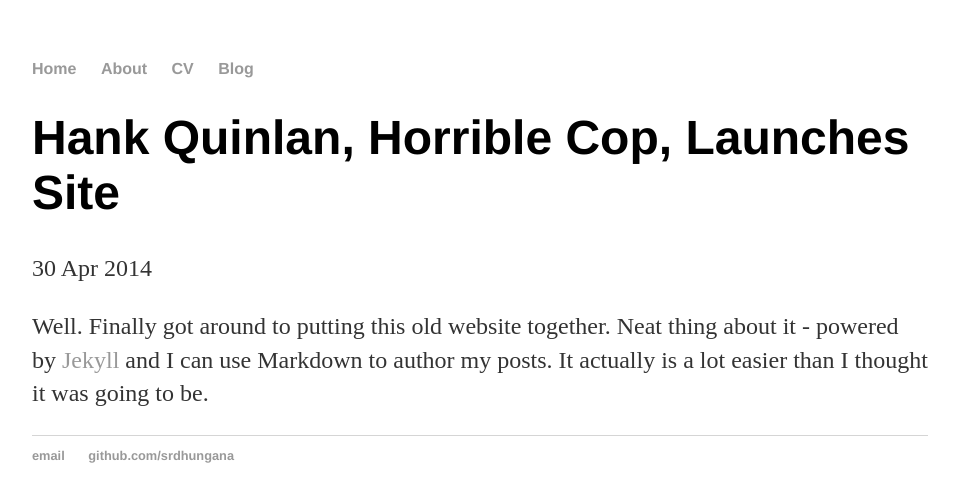
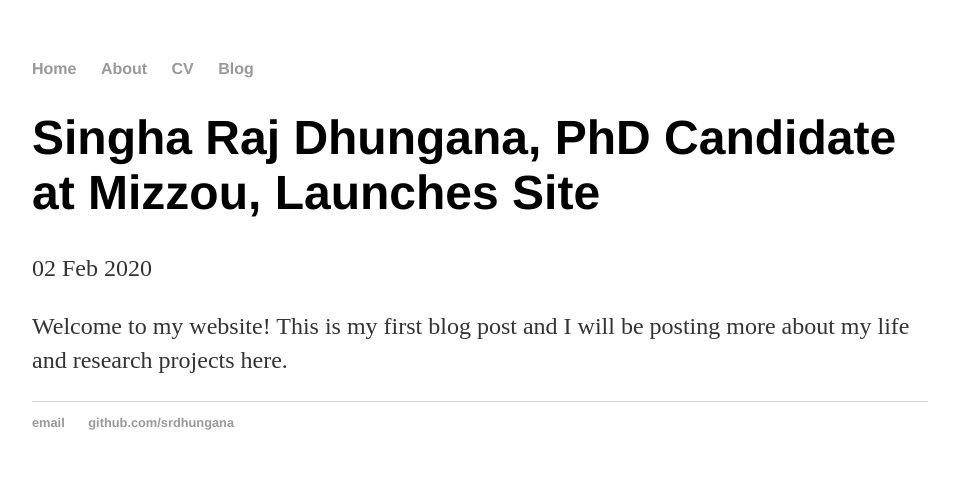
Before and after one commit to srdhungana/dnasingha.github.io, a Jekyll site: the page built from _posts/2020-02-02-Singha-site-launched.md, in a window 1280 px wide. Shown: the top 502 px of the page, without its empty margins (160-1119 px from the left). Built offline with Jekyll 4.4.1, drawn with Linux system fonts in a browser that asks for light colours.

Commit message:
Update 2020-02-02-Singha-site-launched.md
Introductory Site

```diff
--- a/_posts/2020-02-02-Singha-site-launched.md
+++ b/_posts/2020-02-02-Singha-site-launched.md
@@ -1,7 +1,7 @@
 ---
 layout: post
-title: "Hank Quinlan, Horrible Cop, Launches Site"
-date: 2014-04-30
+title: "Singha Raj Dhungana, PhD Candidate at Mizzou, Launches Site"
+date: 2020-02-02
 ---
 
-Well. Finally got around to putting this old website together. Neat thing about it - powered by [Jekyll](http://jekyllrb.com) and I can use Markdown to author my posts. It actually is a lot easier than I thought it was going to be.
+Welcome to my website! This is my first blog post and I will be posting more about my life and research projects here.
```
